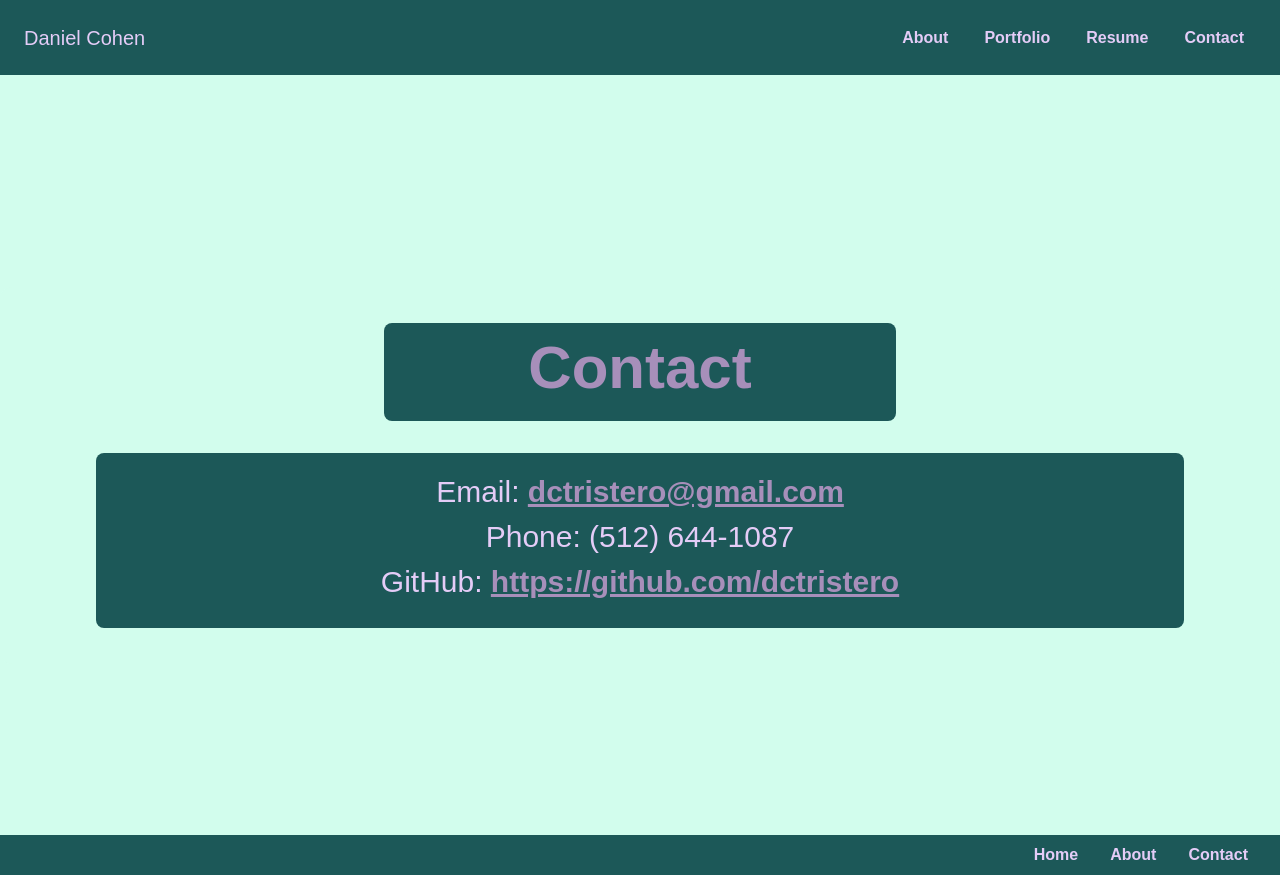
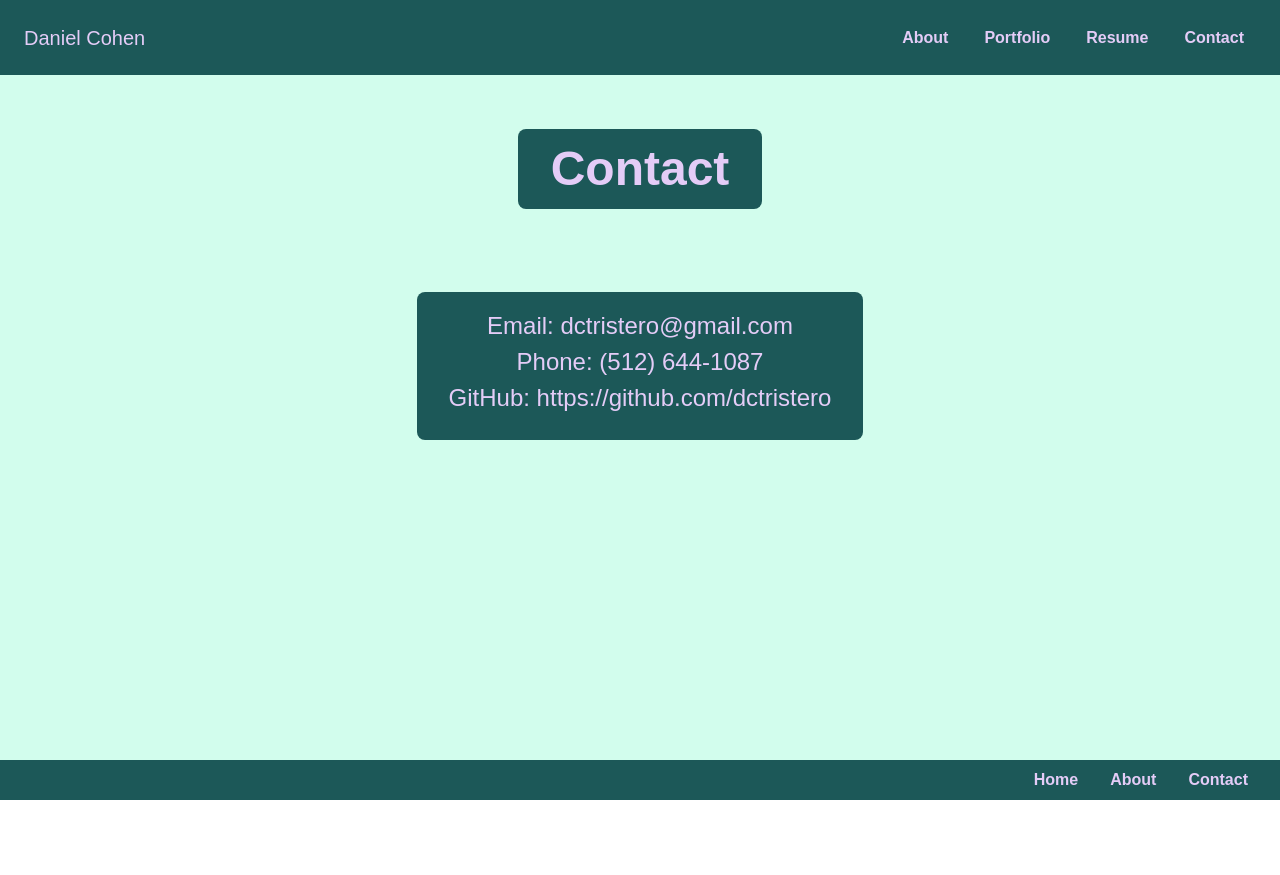
Before and after one commit to dctristero/daniel-cohen-portfolio, a React (Create React App) app: page /daniel-cohen-portfolio/contact in a window 1280 px wide. After the commit the page ends 800 px from the top, so only its background shows below. Built offline with nearby package versions, Linux system fonts and the light colour scheme.

Commit message:
contact page

```diff
--- a/src/pages/TO-DO.js
+++ b/src/pages/TO-DO.js
@@ -6,6 +6,6 @@
 // make header boxes on resume and contact match header boxes from about and portfolio
 // make footer display at bottom instead of below bottom of viewport
 // fix button styling and links in footer
-
+// fix links on contact page
 
 // make small project card sizes perfectly consistent with each other
--- a/src/pages/about.js
+++ b/src/pages/about.js
@@ -77,7 +77,7 @@ export default function About(){
           pb={{ base: 2, md: 1 }}
           mt="2vw"
           mb="4vw"
-          w={{ base: "80%", sm: "60%", lg:"45%", xl: "30%" }}
+          w={{ base: "80%", sm: "45%", lg:"25%", xl: "20%" }}
           mx="auto"
           px={{ base: 2, lg: 0 }}
           justifyContent="center"
--- a/src/pages/contact.js
+++ b/src/pages/contact.js
@@ -4,79 +4,97 @@ import resumePDF from "../assets/Daniel-Cohen-Resume.pdf"
 import Footer from "../components/footer"
 
 const Contact = () => {
-  const Feature = (props) => {
-    return (
-      <Flex>
-        <Flex shrink={0}>
-          <Flex
-            alignItems="center"
-            justifyContent="center"
-            h={12}
-            w={12}
-            rounded="md"
-            _light={{ bg: "brand.500" }}
-            color="white"
-          >
-            <Icon
-              boxSize={6}
-              fill="none"
-              viewBox="0 0 24 24"
-              stroke="currentColor"
-              aria-hidden="true"
-            >
-              {props.icon}
-            </Icon>
-          </Flex>
-        </Flex>
-        <Box ml={4}>
-          <chakra.dt
-            fontSize="lg"
-            fontWeight="medium"
-            lineHeight="6"
-            _light={{ color: "gray.900" }}
-          >
-            {props.title}
-          </chakra.dt>
-          <chakra.dd mt={2} color="gray.500" _dark={{ color: "gray.400" }}>
-            {props.children}
-          </chakra.dd>
-        </Box>
-      </Flex>
-    );
-  };
+  // const Feature = (props) => {
+  //   return (
+  //     <Flex>
+  //       <Flex shrink={0}>
+  //         <Flex
+  //           alignItems="center"
+  //           justifyContent="center"
+  //           h={12}
+  //           w={12}
+  //           rounded="md"
+  //           _light={{ bg: "brand.500" }}
+  //           color="white"
+  //         >
+  //           <Icon
+  //             boxSize={6}
+  //             fill="none"
+  //             viewBox="0 0 24 24"
+  //             stroke="currentColor"
+  //             aria-hidden="true"
+  //           >
+  //             {props.icon}
+  //           </Icon>
+  //         </Flex>
+  //       </Flex>
+  //       <Box ml={4}>
+  //         <chakra.dt
+  //           fontSize="lg"
+  //           fontWeight="medium"
+  //           lineHeight="6"
+  //           _light={{ color: "gray.900" }}
+  //         >
+  //           {props.title}
+  //         </chakra.dt>
+  //         <chakra.dd mt={2} color="gray.500" _dark={{ color: "gray.400" }}>
+  //           {props.children}
+  //         </chakra.dd>
+  //       </Box>
+  //     </Flex>
+  //   );
+  // };
   return (
    <>
     <Flex
       bg={["primary.100"]}
       _dark={{ bg: "#3e3e3e" }}
-      p={0}
-      w="100%"
-      minH="100vh"
+      p={7}
+      minHeight={{
+        base: "calc(100vh - 50px)",
+        sm: "calc(100vh - 60px)",
+        xl: "calc(100vh - 75px)",
+      }}
+      w="full"
       justifyContent="center"
-      alignItems="center"
+      // alignItems="center"
+      // pos="absolute"
     >
-      <Box py={1} bg={["primary.100"]} _dark={{ bg: "gray.800" }} rounded="xl"
-      w="100%"
-      h="100%">
+      <Box
+        w="full"
+        h="full"
+        bg={["primary.100"]}
+        _dark={{ bg: "gray.800" }}
+        px={0}
+        py={0}
+        mx="auto"
+        display="flex"
+        flexDirection="column"
+        alignItems="center"
+      >
         <Box
-          textAlign={{ lg: "center" }}
+          // pos="fixed"
           bg={["primary.200"]}
-          roundedBottom="lg"
-          roundedTop="lg"
-          pt={0}
-          pb={2}
-          mt={8}
-          maxW="lg"
+          rounded="lg"
+          pt={{ base: 2, md: 0 }}
+          pb={{ base: 2, md: 1 }}
+          mt="2vw"
+          mb="4vw"
+          w={{ base: "80%", sm: "45%", lg:"25%", xl: "20%" }}
           mx="auto"
-          px={{ base: 4, lg: 8 }}
+          px={{ base: 2, lg: 0 }}
+          justifyContent="center"
+          alignItems="center"
         >
           <chakra.h1
+            textAlign="center"
             display="block"
-            color={["primary.400"]}
+            color={["primary.300"]}
             _dark={{ color: "white" }}
             fontWeight="bold"
-            fontSize="6xl"
-            mt={0}
+            fontSize={{ base: "4xl", md: "5xl" }}
+            // fontSize="6xl"
+            mt={1}
           >
             Contact
           </chakra.h1>
@@ -85,9 +103,9 @@ const Contact = () => {
         {/* "chakra ui grid examples" and play with justify css for text alignment,
         use <br/> for line breaks */}
 
-        <Box maxW="6xl" mx="auto" px={{ base: 4, lg: 8 }}>
-          <Box
-            textAlign={{ lg: "center" }}
+        {/* <Box maxW="6xl" mx="auto" px={{ base: 4, lg: 8 }}> */}
+        <Box
+            textAlign="center"
             bg={["primary.200"]}
             roundedBottom="lg"
             roundedTop="lg"
@@ -95,15 +113,15 @@ const Contact = () => {
             pb={6}
             mt={8}
             mb={8}
-            maxW="m"
+            maxW="90vw"
             mx="auto"
-            px={{ base: 4, lg: 8 }}
+            px={{ base: 3, md: 8 }}
           >
             <chakra.p
               display="block"
               color={["primary.300"]}
               _dark={{ color: "white" }}
-              fontSize="3xl"
+              fontSize={{ base: "lg", sm: "xl", md: "2xl" }}
               mt={0}
             >
                Email:&nbsp;
@@ -112,9 +130,9 @@ const Contact = () => {
                 download="Daniel-Cohen-Resume"
                 target="_blank"
                 rel="noreferrer"
-                color={["primary.400"]}
-                fontWeight="600"
-                textDecoration="underline"
+                color={["primary.300"]}
+                fontWeight="400"
+                _hover={{ color: "primary.400"}}
               >
                 dctristero@gmail.com
               </chakra.a>
@@ -127,16 +145,16 @@ const Contact = () => {
                 download="Daniel-Cohen-Resume"
                 target="_blank"
                 rel="noreferrer"
-                color={["primary.400"]}
-                fontWeight="600"
-                textDecoration="underline"
+                color={["primary.300"]}
+                fontWeight="400"
+                _hover={{ color: "primary.400"}}
               >
                https://github.com/dctristero
                </chakra.a>
 
             </chakra.p>
           </Box>
-        </Box>
+        {/* </Box> */}
       </Box>
       <Footer/>
     </Flex>
--- a/src/pages/portfolio.js
+++ b/src/pages/portfolio.js
@@ -33,7 +33,7 @@ export default function portfolio() {
           pb={{ base: 2, md: 1 }}
           mt="2vw"
           mb="4vw"
-          w={{ base: "80%", sm: "60%", lg:"45%", xl: "30%" }}
+          w={{ base: "80%", sm: "45%", lg:"25%", xl: "20%" }}
           mx="auto"
           px={{ base: 2, lg: 0 }}
           justifyContent="center"
--- a/src/pages/resume.js
+++ b/src/pages/resume.js
@@ -79,7 +79,7 @@ export default function Resume() {
           pb={{ base: 2, md: 1 }}
           mt="2vw"
           mb="4vw"
-          w={{ base: "80%", sm: "60%", lg:"45%", xl: "30%" }}
+          w={{ base: "80%", sm: "55%", lg:"35%", xl: "25%" }}
           mx="auto"
           px={{ base: 2, lg: 0 }}
           justifyContent="center"
@@ -120,8 +120,8 @@ export default function Resume() {
               display="block"
               color={["primary.300"]}
               _dark={{ color: "white" }}
-              fontSize="2xl"
-              mt={0}
+              fontSize={{ base: "lg", sm: "xl", md: "2xl" }}
+              mt={2}
             >
               Languages: HTML5, CSS3, JavaScript ES6+, SQL
             </chakra.p>
@@ -129,7 +129,7 @@ export default function Resume() {
               display="block"
               color={["primary.300"]}
               _dark={{ color: "white" }}
-              fontSize="2xl"
+              fontSize={{ base: "lg", sm: "xl", md: "2xl" }}
               mt={10}
             >
               Applications: Git, GitHub, MongoDB, MySQL, Heroku
@@ -138,7 +138,7 @@ export default function Resume() {
               display="block"
               color={["primary.300"]}
               _dark={{ color: "white" }}
-              fontSize="2xl"
+              fontSize={{ base: "lg", sm: "xl", md: "2xl" }}
               mt={10}
             >
               Tools: Express, React, Node, Bootstrap, Bulma, GraphQL, Mongoose,
@@ -148,7 +148,7 @@ export default function Resume() {
               display="block"
               color={["primary.300"]}
               _dark={{ color: "white" }}
-              fontSize="2xl"
+              fontSize={{ base: "lg", sm: "xl", md: "2xl" }}
               mt={10}
             >
               Other: Professional writing and teaching experience
```
